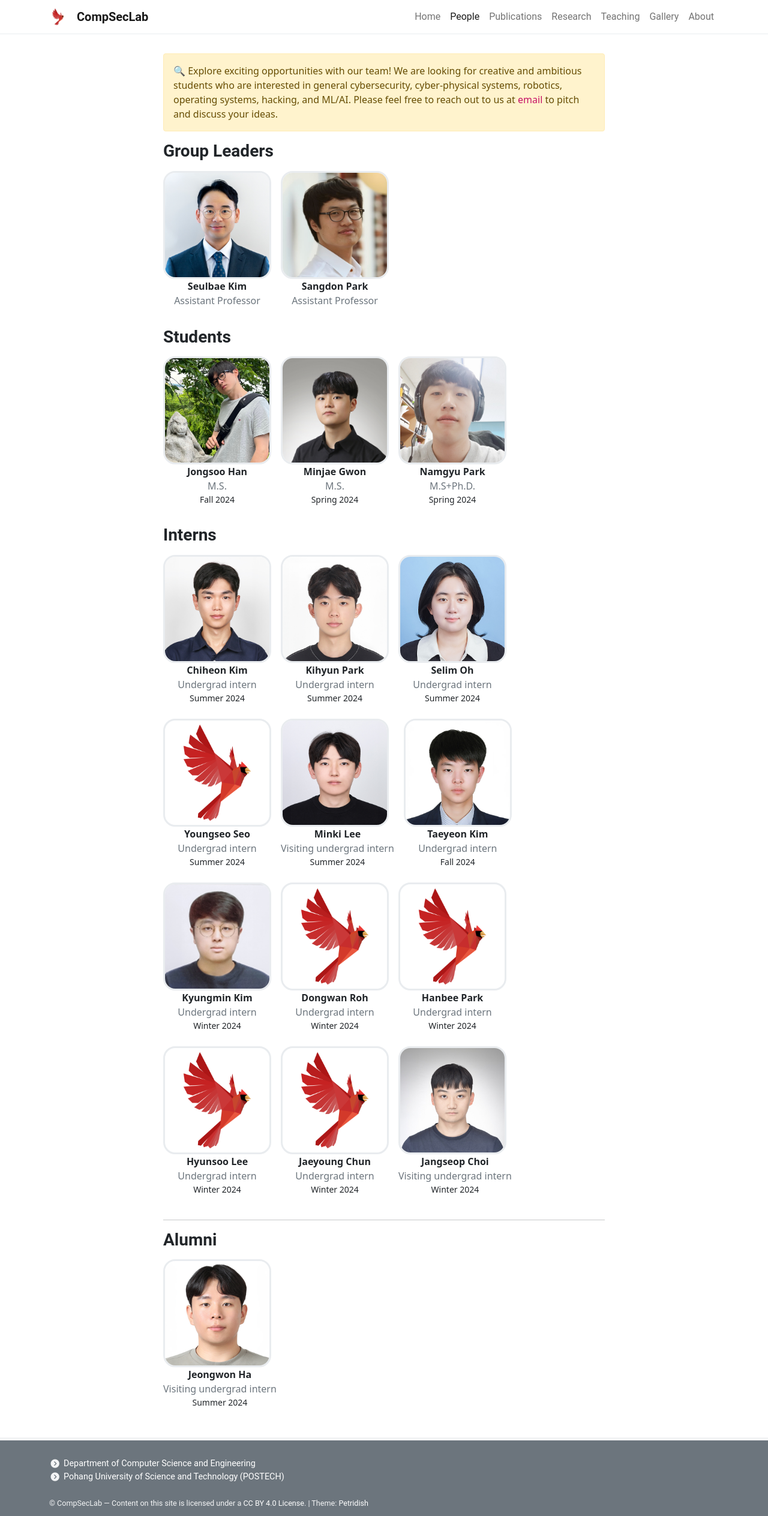
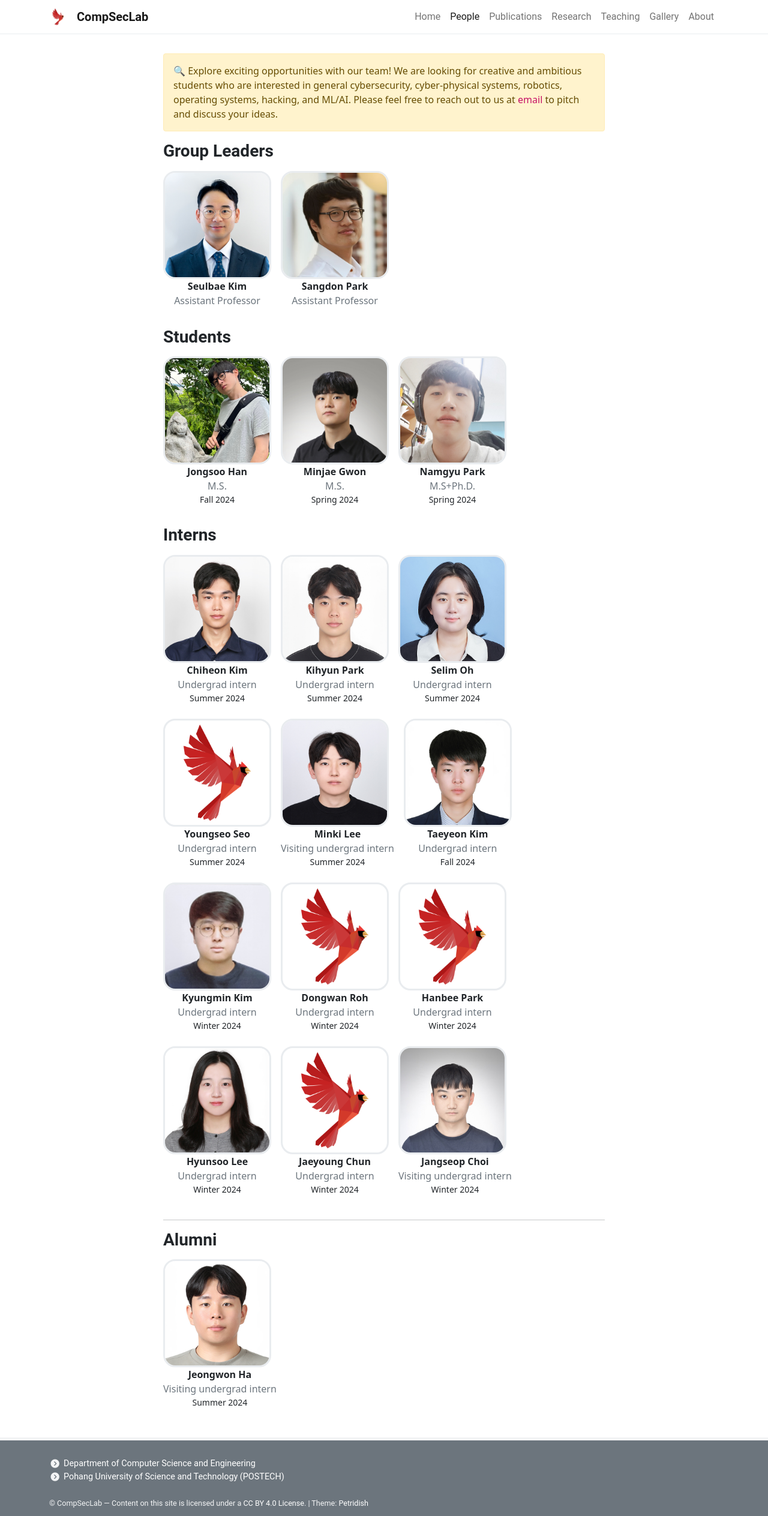
Before and after one commit to postech-compsec/postech-compsec.github.io, a Jekyll site: the page built from pages/people.md, in a window 1280 px wide. Shown: the whole page at 60% size. Built offline with Jekyll 4.4.1, drawn with Linux system fonts in a browser that asks for light colours; nearby versions of some CDN libraries.

Commit message:
add hyunsoo's pic

```diff
--- a/_data/people.yml
+++ b/_data/people.yml
@@ -86,7 +86,7 @@ Interns:
 - name: Hyunsoo Lee
   role: Undergrad intern
   since: Winter 2024
-  image: assets/people/default.png
+  image: assets/people/hyunsoo.jpg
   site: #
 
 - name: Jaeyoung Chun
```
Also changed, not shown: assets/people/hyunsoo.jpg (added).
